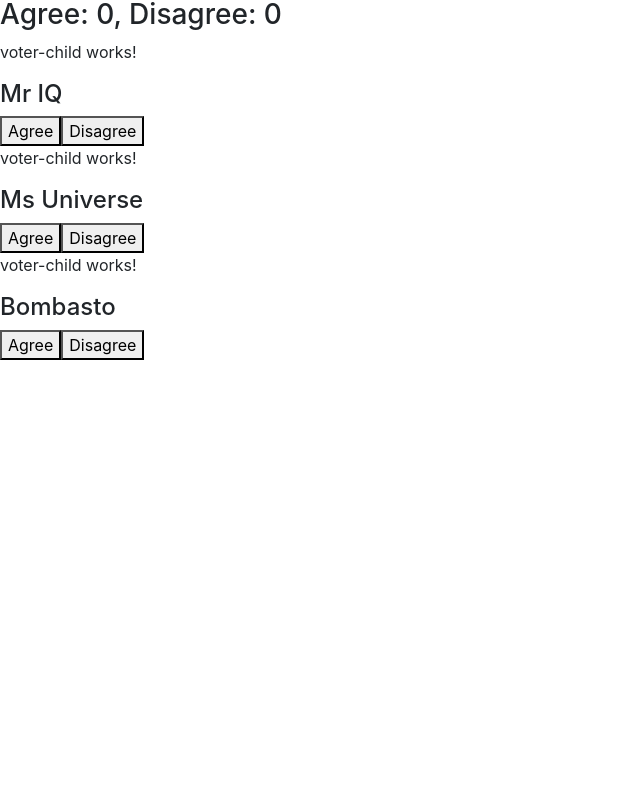
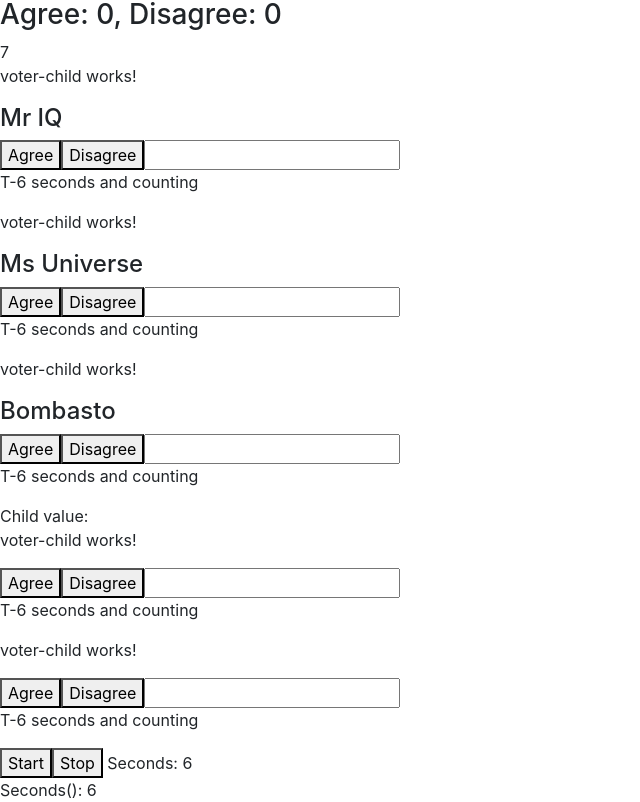
Before and after one commit to androoshk08/angular2Training, an Angular app in the folder myTutorial/: page / in a window 1280 px wide. Shown: the part 2237-3039 px from the top of the page, without its empty margins (0-640 px from the left). Before the commit the page ends 2597 px from the top, so only its background shows below. Built offline with nearby package versions, Linux system fonts and the light colour scheme.

Commit message:
first commit

```diff
--- a/myTutorial/src/app/voter-child/voter-child.component.html
+++ b/myTutorial/src/app/voter-child/voter-child.component.html
@@ -5,3 +5,8 @@
 <h4>{{name}}</h4>
 <button (click) = "vote(true)" [disabled] = "voted">Agree</button>
 <button (click) = "vote(false)" [disabled] = "voted">Disagree</button>
+
+
+<input type="text" [(ngModel)] = "test"><br>
+
+<p> {{message}}</p>
--- a/myTutorial/src/app/voter-child/voter-child.component.ts
+++ b/myTutorial/src/app/voter-child/voter-child.component.ts
@@ -1,19 +1,35 @@
-import {Component, EventEmitter, Input, OnInit, Output} from '@angular/core';
+import {Component, EventEmitter, Input, OnDestroy, OnInit, Output} from '@angular/core';
 
 @Component({
   selector: 'app-voter-child',
   templateUrl: './voter-child.component.html',
   styleUrls: ['./voter-child.component.css']
 })
-export class VoterChildComponent implements OnInit {
+export class VoterChildComponent implements OnInit, OnDestroy {
+  intervalId= 0;
+  message = '';
+  seconds = 11;
 
   @Input() name: string;
   @Output() onVoted = new EventEmitter<boolean>();
   voted = false;
 
+  testValue = '';
+  @Input()
+  get test() {
+    return this.testValue;
+  }
+  set test(val) {
+    this.testValue = val;
+    this.testChange.emit(this.testValue);
+  }
+
+  @Output() testChange = new EventEmitter();
+
   constructor() { }
 
   ngOnInit() {
+    this.start();
   }
 
   vote(agreed: boolean) {
@@ -21,4 +37,36 @@ export class VoterChildComponent implements OnInit {
     this.voted =true;
   }
 
+  clearTimer() {
+    clearInterval(this.intervalId);
+  }
+
+  start() {
+    this.countDown();
+  }
+
+  stop() {
+    this.clearTimer();
+    this.message = `Holding at T-${this.seconds} seconds`;
+  }
+
+  private countDown() {
+    this.clearTimer();
+    this.intervalId = window.setInterval(() =>{
+      this.seconds -=1;
+      if (this.seconds === 0) {
+        this.message = 'Blast off!'
+      }
+      else {
+        if (this.seconds < 0) {
+          this.seconds = 10; //reset
+        }
+        this.message = `T-${this.seconds} seconds and counting`;
+      }
+    }, 1000);
+  }
+
+  ngOnDestroy() {
+    this.clearTimer();
+  }
 }
--- a/myTutorial/src/app/voter-parent/voter-parent.component.html
+++ b/myTutorial/src/app/voter-parent/voter-parent.component.html
@@ -3,5 +3,16 @@
 </p>
 
 <h2> Should mankind colonize the Universe?</h2>
-<h3>Agree: {{agreed}}, Disagree: {{disagreed}}</h3>
+<h3>Agree: {{agreed}}, Disagree: {{disagreed}}</h3>7
 <app-voter-child *ngFor="let voter of voters" [name]="voter" (onVoted) ="onVoted($event)"></app-voter-child>
+
+Child value: {{newTest}}
+
+<app-voter-child [(test)] ="newTest"></app-voter-child>
+
+<app-voter-child #timer></app-voter-child>
+<button (click) = "timer.start()"> Start</button>
+<button (click) = "timer.stop()"> Stop</button>
+
+Seconds: {{timer.seconds}}
+<br> Seconds(): {{seconds()}}
--- a/myTutorial/src/app/voter-parent/voter-parent.component.ts
+++ b/myTutorial/src/app/voter-parent/voter-parent.component.ts
@@ -1,11 +1,15 @@
-import {Component, Input, OnInit} from '@angular/core';
+import {AfterViewInit, Component, Input, OnInit, ViewChild} from '@angular/core';
+import {VoterChildComponent} from "../voter-child/voter-child.component";
 
 @Component({
   selector: 'app-voter-parent',
   templateUrl: './voter-parent.component.html',
   styleUrls: ['./voter-parent.component.css']
 })
-export class VoterParentComponent implements OnInit {
+export class VoterParentComponent implements OnInit, AfterViewInit {
+
+  @ViewChild (VoterChildComponent)
+  private timerComponent:  VoterChildComponent;
   agreed = 0;
   disagreed = 0;
   voters = ['Mr IQ', 'Ms Universe', 'Bombasto'];
@@ -15,6 +19,13 @@ export class VoterParentComponent implements OnInit {
   ngOnInit() {
   }
 
+  seconds() {
+    return 0;
+  }
+  ngAfterViewInit() {
+    setTimeout(() => this.seconds = () => this.timerComponent.seconds, 0);
+  }
+
   onVoted(agreed: boolean) {
     agreed ? this.agreed++ : this.disagreed++;
   }
```
